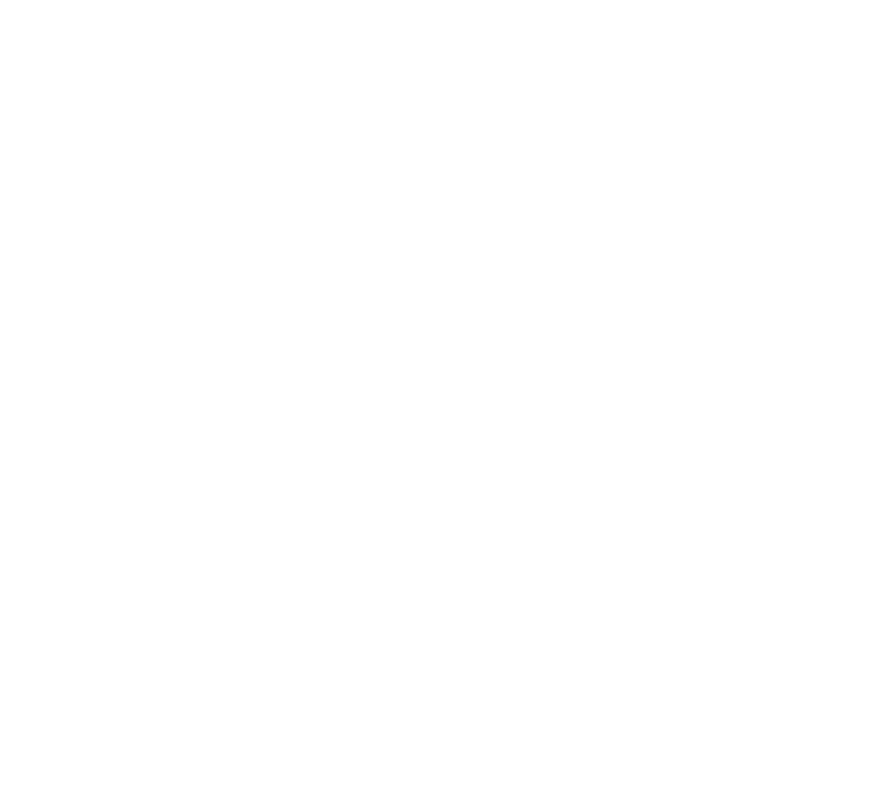
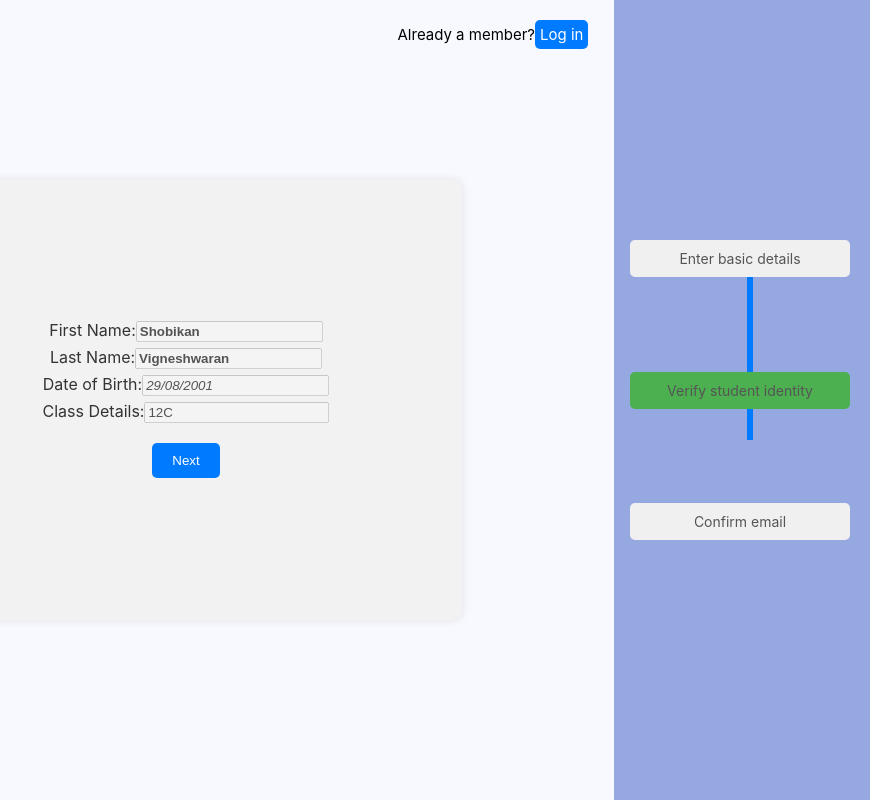
Before and after one commit to paranietharan74/library-management-system-website, a React (Create React App) app: page /details-confirmation in a window 1280 px wide. Before the commit this address had no page. Shown: the whole page, without its empty margins (410-1280 px from the left). Built offline with nearby package versions, Linux system fonts and the light colour scheme.

Commit message:
Details confirmation page completed

```diff
--- a/src/App.js
+++ b/src/App.js
@@ -2,6 +2,7 @@
 import { BrowserRouter as Router, Routes, Route } from 'react-router-dom'; // Import Route instead of Routes
 import Login from './Pages/login';
 import DetailsFilling from './Pages/DetailsFilling';
+import DetailsConfirmation from './Pages/DetailsConfirmation';
 
 function App() {
   return (
@@ -10,6 +11,7 @@
         <Routes>
           <Route path="/login" element={<Login />} />
           <Route path='/details-fill' element={<DetailsFilling />} />
+          <Route path='/details-confirmation' element={<DetailsConfirmation />} />
         </Routes>
       </Router>
     </div>
--- /dev/null
+++ b/src/Pages/DetailsConfirmation.js
@@ -0,0 +1,85 @@
+import './style/DetailsConfirmation.css';
+import VerticalProgressBar from '../Components/VerticalProgressBar';
+import { Link } from 'react-router-dom';
+import { useState } from 'react';
+
+function DetailsConfirmation() {
+    const [currentStep, setCurrentStep] = useState(2);
+
+    const handleNextStep = () => {
+        setCurrentStep(currentStep + 1);
+    };
+
+    const formValues = {
+        firstName: 'Shobikan',
+        lastName: 'Vigneshwaran',
+        dob: '29/08/2001',
+        classDetails: '12C'
+    };
+
+    return (
+        <div>
+            <div className='background-image-container'></div>
+
+            <div className="container">
+                <div className='sign-in'>
+                    <p>Already a member?<Link to='/login'>Log in</Link></p>
+                </div>
+
+                <div className='confirmation-form-container'>
+                    {/* <div className='confirmation-details'>
+                        <p className='first-name'>Shobikan</p>
+                        <p className='last-name'>Vigneshwaran</p>
+                        <p className='dob'>29/08/2001</p>
+                        <p className='class-details'>Class: 12C</p>
+                    </div> */}
+                    <div className='confirmation-details'>
+                        <p className='first-name'>
+                            First Name:
+                            <input
+                                type="text"
+                                name="firstName"
+                                defaultValue={formValues.firstName}
+                                disabled // Make the input disabled to prevent editing
+                            />
+                        </p>
+                        <p className='last-name'>
+                            Last Name:
+                            <input
+                                type="text"
+                                name="lastName"
+                                defaultValue={formValues.lastName}
+                                disabled // Make the input disabled to prevent editing
+                            />
+                        </p>
+                        <p className='dob'>
+                            Date of Birth:
+                            <input
+                                type="text"
+                                name="dob"
+                                defaultValue={formValues.dob}
+                                disabled // Make the input disabled to prevent editing
+                            />
+                        </p>
+                        <p className='class-details'>
+                            Class Details:
+                            <input
+                                type="text"
+                                name="classDetails"
+                                defaultValue={formValues.classDetails}
+                                disabled // Make the input disabled to prevent editing
+                            />
+                        </p>
+                    </div>
+                <button type='submit' className='confirm-details-next-button'>Next</button>
+            </div>
+
+            <div className='progress-bar'>
+                <VerticalProgressBar currentStep={currentStep} />
+            </div>
+        </div>
+        </div >
+    );
+}
+
+export default DetailsConfirmation;
--- /dev/null
+++ b/src/Pages/style/DetailsConfirmation.css
@@ -0,0 +1,42 @@
+.confirmation-form-container {
+    width: 40vw;
+    height: 50vh;
+    background-color: #f2f2f2;
+    padding: 20px;
+    border-radius: 10px;
+    box-shadow: 0px 0px 10px rgba(0, 0, 0, 0.1);
+    align-items: center;
+}
+
+.confirmation-details {
+    margin-top: 15vh;
+    margin-bottom: 20px;
+}
+
+.confirmation-details p {
+    font-size: 16px;
+    color: #333;
+    margin: 5px 0;
+}
+
+.first-name input, .last-name input{
+    font-weight: bold;
+}
+
+.dob input{
+    font-style: italic;
+}
+
+.class-details {
+    color: #007bff;
+}
+
+.confirm-details-next-button {
+    background-color: #007bff;
+    color: white;
+    padding: 10px 20px;
+    border: none;
+    border-radius: 5px;
+    cursor: pointer;
+    transition: background-color 0.3s ease;
+}
```
